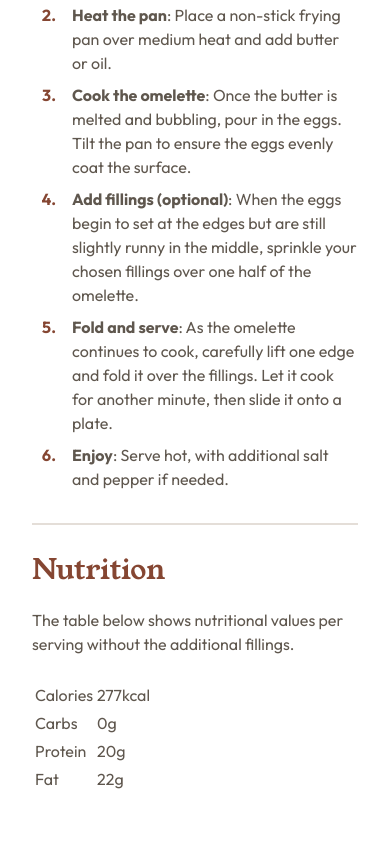
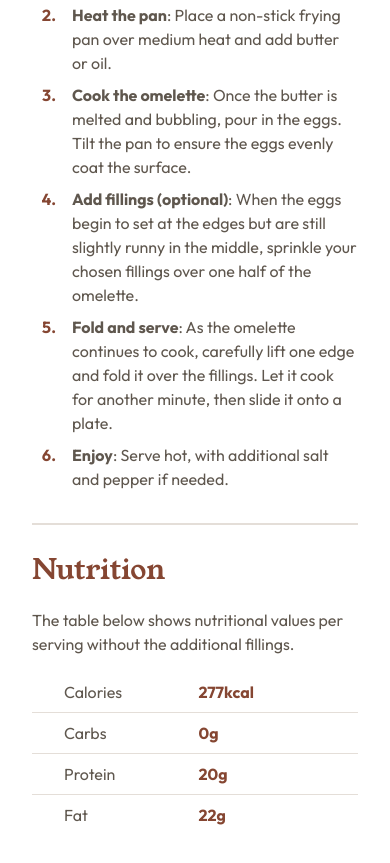
Before and after one commit to adi3009/recipe-page, a plain HTML site: page index.html in a window 390 px wide. Shown: the part 1116-1979 px from the top of the page. Drawn offline with Linux system fonts and the light colour scheme.

Commit message:
mobile - nutrition table style

```diff
--- a/index.html
+++ b/index.html
@@ -125,19 +125,19 @@
             <table class="nutrition-table">
                 <tr>
                     <td>Calories</td>
-                    <td>277kcal</td>
+                    <td class="color-brown bold">277kcal</td>
                 </tr>
                 <tr>
                     <td>Carbs</td>
-                    <td>0g</td>
+                    <td class="color-brown bold">0g</td>
                 </tr>
                 <tr>
                     <td>Protein</td>
-                    <td>20g</td>
+                    <td class="color-brown bold">20g</td>
                 </tr>
                 <tr>
                     <td>Fat</td>
-                    <td>22g</td>
+                    <td class="color-brown bold">22g</td>
                 </tr>
             </table>
         </div>
--- a/scss/_page.scss
+++ b/scss/_page.scss
@@ -16,6 +16,10 @@ hr {
 
 .bold {
   @extend %text-preset-4-bold;
+}
+
+.color-brown {
+  color: c.$brown800;
 }
 
 main {
@@ -84,3 +88,31 @@ li::marker { // control the marker style
 ol li::marker {
   content: counter(list-item)'.';
 }
+
+.nutrition-table {
+  border-collapse: collapse;
+  width: 100%;
+
+  td {
+    border-bottom: 1px solid c.$stone150;
+    padding-block: s.$space100;
+    text-align: left;
+  }
+
+  td:first-child {
+    padding-inline-start: s.$space400;
+  }
+
+  td:last-child {
+    padding-inline-end: s.$space400;
+  }
+
+  tr:first-child td {
+    padding-block-start: unset;
+  }
+
+  tr:last-child td {
+    padding-block-end: unset;
+    border-bottom: unset;
+  }
+}
```
Also changed, not shown: css/main.css, 1 other file.
